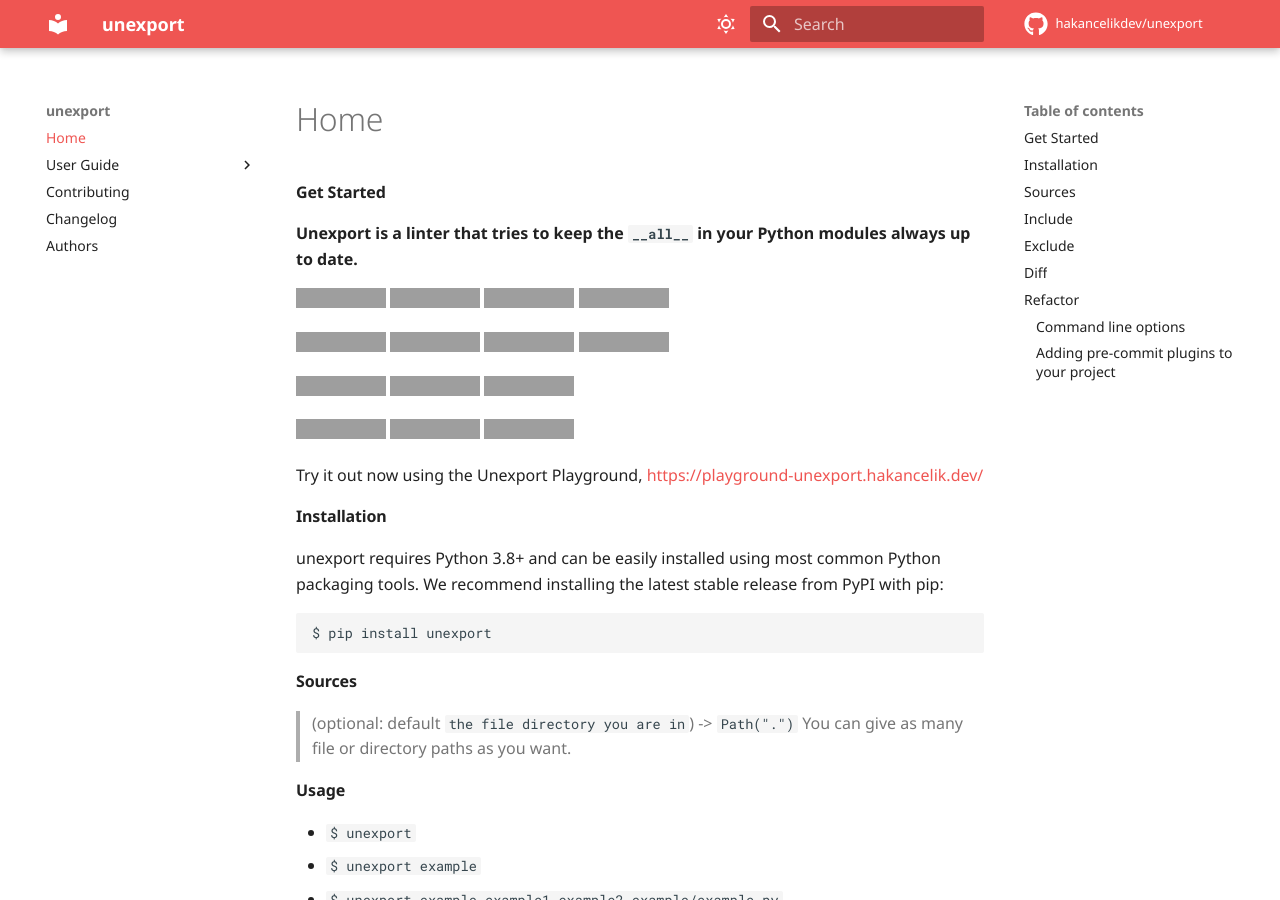
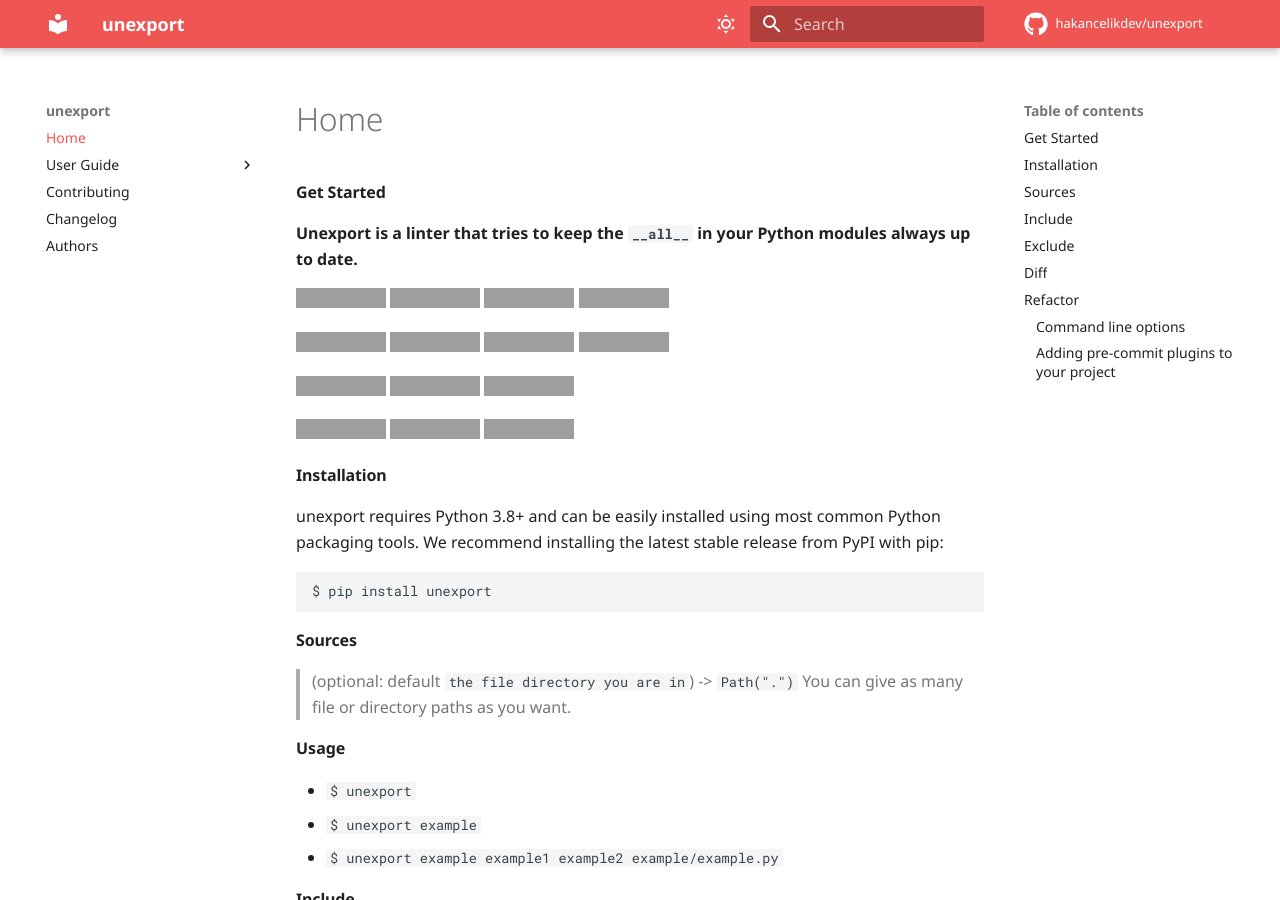
Before and after one commit to hakancelikdev/unexport, an MkDocs documentation site: the page built from docs/index.md, in a window 1280 px wide and 900 px high, cut to the strip 0-900 px from the top of the window. Built offline with MkDocs 1.6.1 and Material for MkDocs 9.7.7, drawn with Linux system fonts in a browser that asks for light colours; comment, search, counter and statistics services are not loaded; the version menu is left out; grey boxes are pictures that could not be loaded.

Commit message:
Remove all playground references
Co-Authored-By: Claude Opus 4.6 (1M context) <noreply@anthropic.com>

```diff
--- a/docs/index.md
+++ b/docs/index.md
@@ -20,9 +20,6 @@ to date.**
 [![Codecov](https://codecov.io/gh/hakancelikdev/unexport/branch/main/graph/badge.svg)](https://codecov.io/gh/hakancelikdev/unexport)
 [![Contributors](https://img.shields.io/github/contributors/hakancelikdev/unexport)](https://github.com/hakancelikdev/unexport/graphs/contributors)
 [![Last Commit](https://img.shields.io/github/last-commit/hakancelikdev/unexport.svg)](https://github.com/hakancelikdev/unexport/commits/main)
-
-Try it out now using the Unexport Playground,
-https://playground-unexport.hakancelik.dev/
 
 ## Installation
 
```
Also changed, not shown: README.md (+0 -3 lines).
